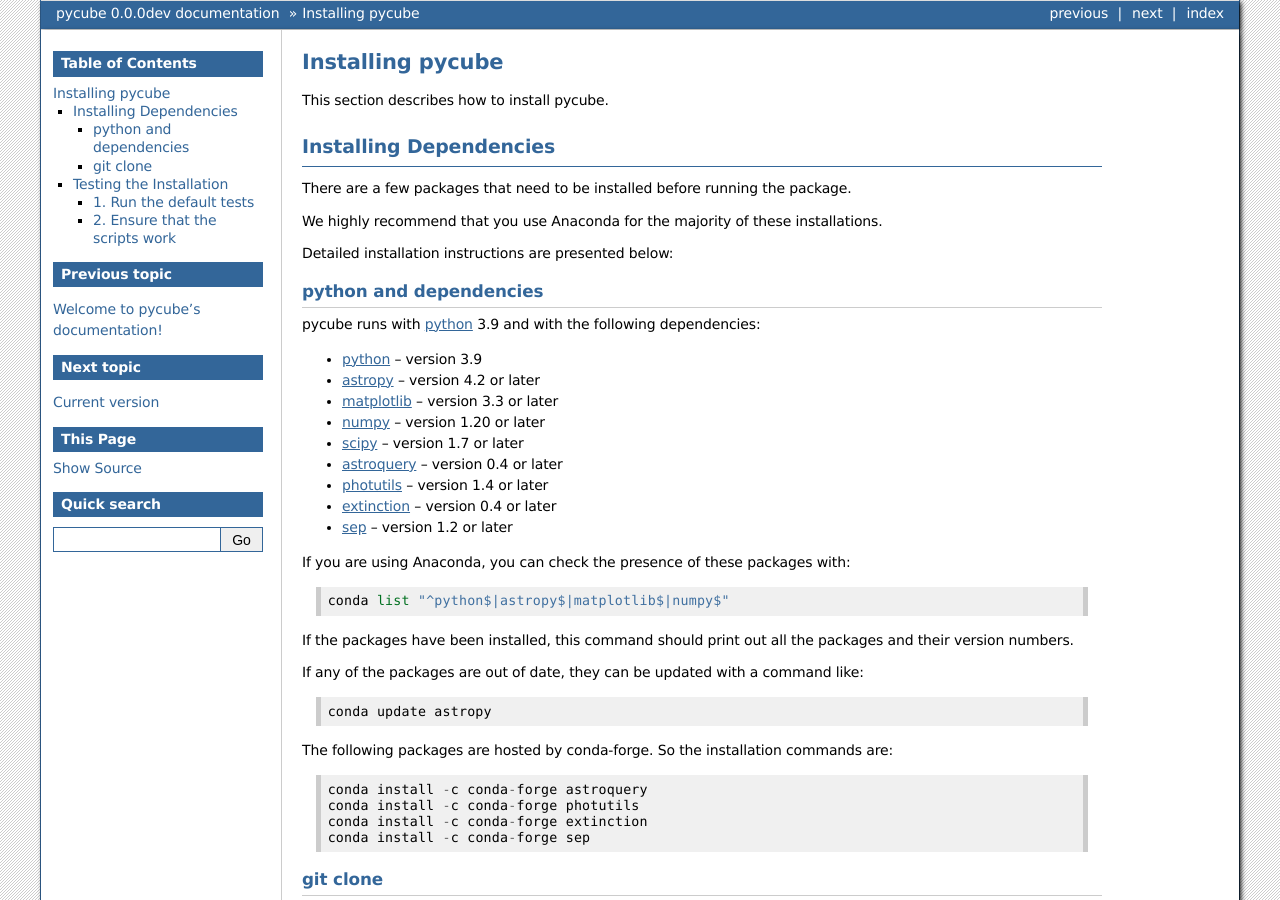
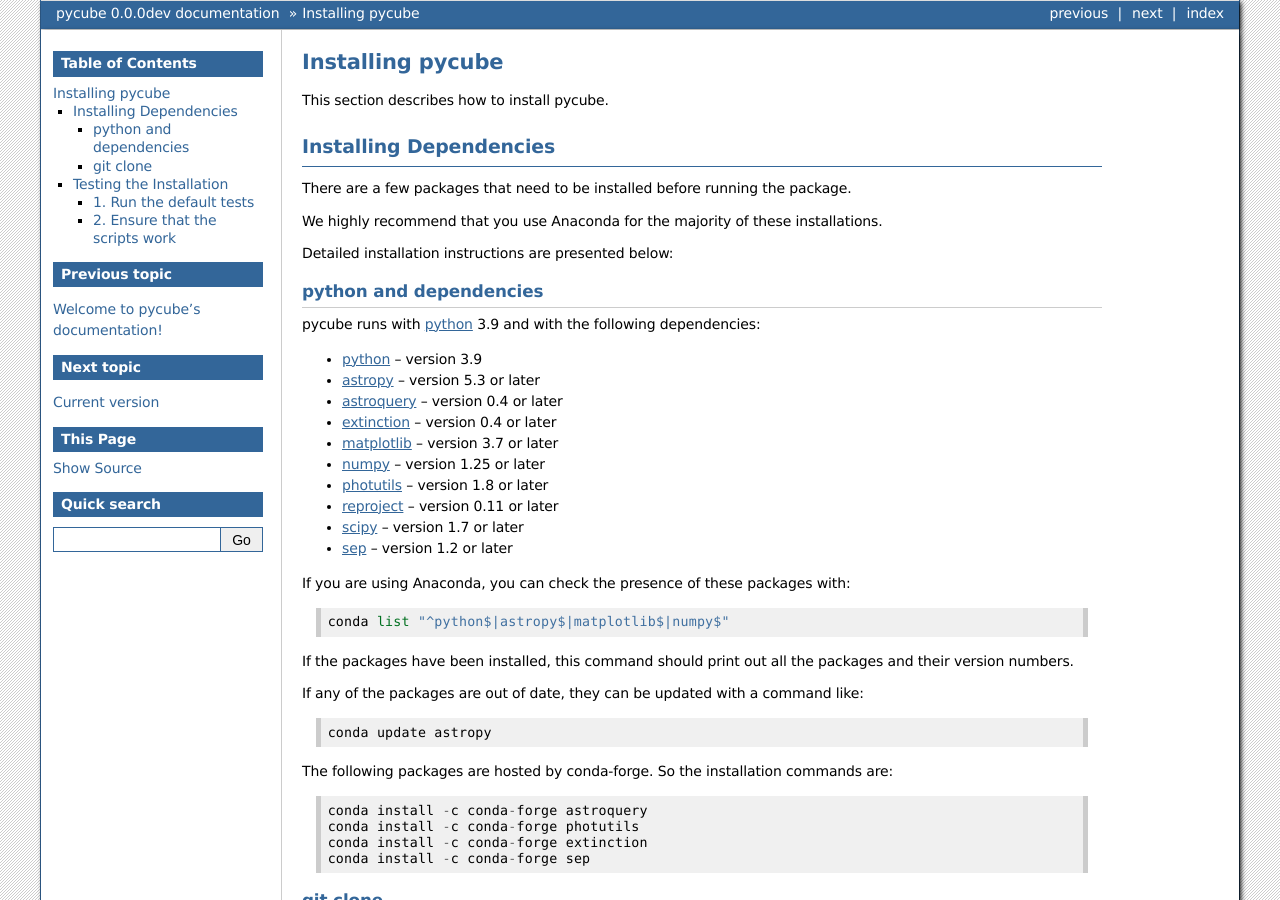
Before and after one commit to EmAstro/pycube, a Sphinx documentation site: the page built from docs/source/installing.rst, in a window 1280 px wide and 900 px high. Built offline with Sphinx 7.4.7, drawn with Linux system fonts in a browser that asks for light colours.

Commit message:
updating requirements

```diff
--- a/docs/requirements.txt
+++ b/docs/requirements.txt
@@ -1,3 +1,3 @@
 -r ../pycube/requirements.txt
-Sphinx>=5.0
-sphinx-automodapi>=0.14
+Sphinx>=7.0
+sphinx-automodapi>=0.15
--- a/docs/source/installing.rst
+++ b/docs/source/installing.rst
@@ -19,13 +19,14 @@
 pycube runs with `python <http://www.python.org/>`_ 3.9 and with the following dependencies:
 
 * `python <http://www.python.org/>`_ -- version 3.9
-* `astropy <https://www.astropy.org/>`_ -- version 4.2 or later
-* `matplotlib <https://matplotlib.org/>`_ -- version 3.3 or later
-* `numpy <http://www.numpy.org/>`_ -- version 1.20 or later
+* `astropy <https://www.astropy.org/>`_ -- version 5.3 or later
+* `astroquery <https://astroquery.readthedocs.io/en/latest/>`_ -- version 0.4 or later
+* `extinction <https://extinction.readthedocs.io/en/latest/>`_ -- version 0.4 or later
+* `matplotlib <https://matplotlib.org/>`_ -- version 3.7 or later
+* `numpy <http://www.numpy.org/>`_ -- version 1.25 or later
+* `photutils <https://photutils.readthedocs.io/en/stable/>`_ -- version 1.8 or later
+* `reproject <https://reproject.readthedocs.io/en/stable/>`_ -- version 0.11 or later
 * `scipy <https://docs.scipy.org/doc/>`_ -- version 1.7 or later
-* `astroquery <https://astroquery.readthedocs.io/en/latest/>`_ -- version 0.4 or later
-* `photutils <https://photutils.readthedocs.io/en/stable/>`_ -- version 1.4 or later
-* `extinction <https://extinction.readthedocs.io/en/latest/>`_ -- version 0.4 or later
 * `sep <https://sep.readthedocs.io/en/v1.1.x/>`_ -- version 1.2 or later
 
 If you are using Anaconda, you can check the presence of these packages with::
```
Also changed, not shown: 2 other files.
